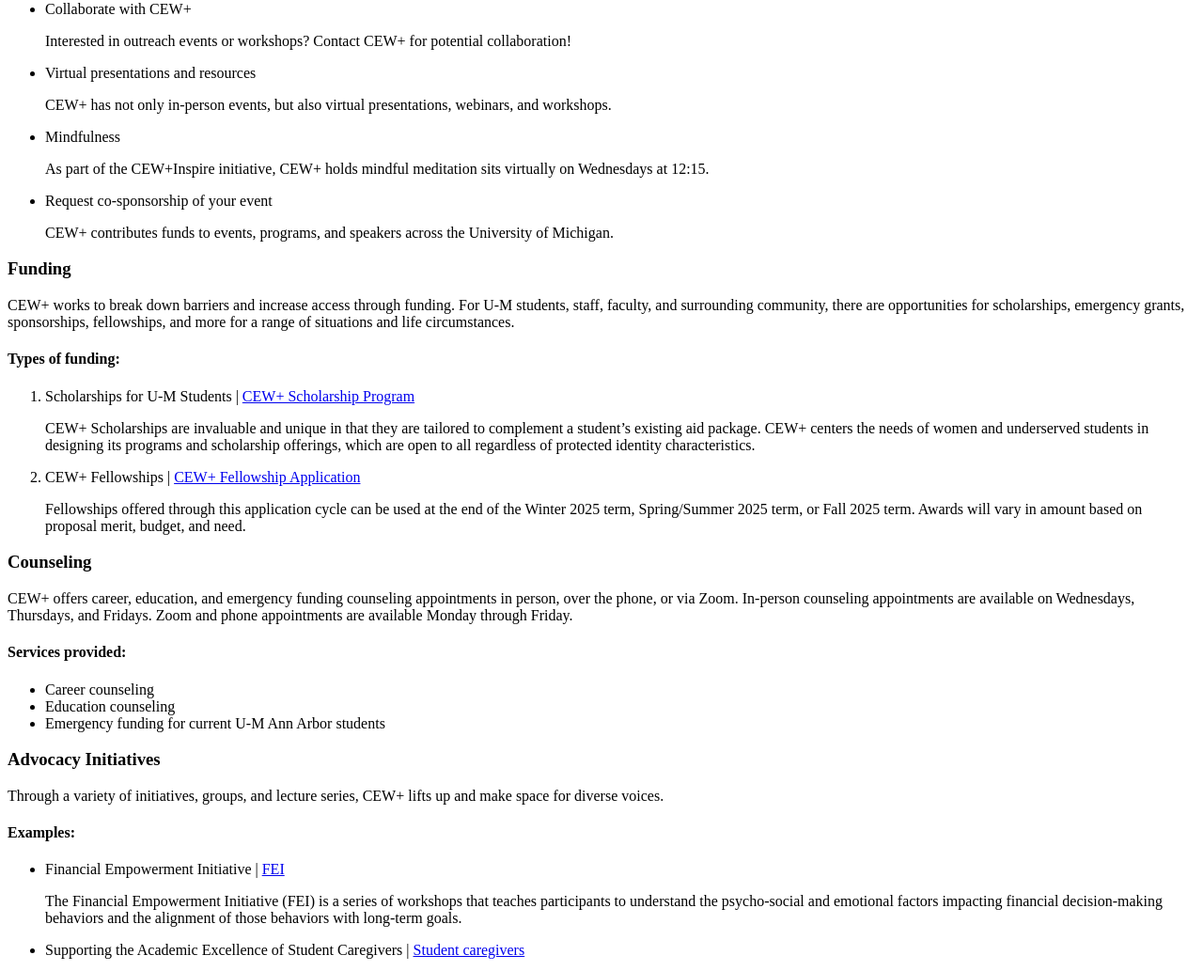
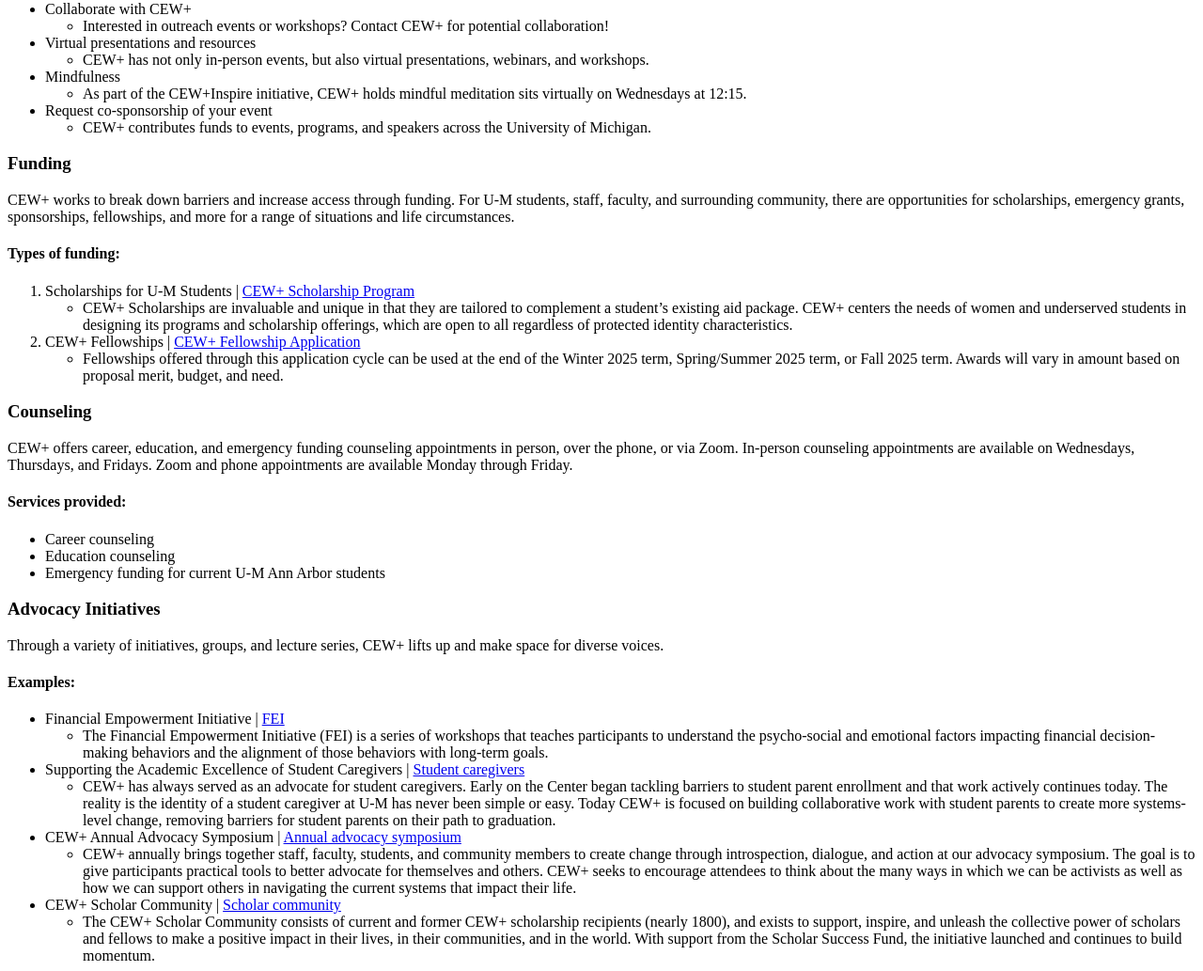
Before and after one commit to yangm19/client_project_w25, a plain HTML site: page cew+.html in a window 1280 px wide. Shown: the part 2570-3603 px from the top of the page at 94% size. Drawn offline with Linux system fonts and the light colour scheme.

Commit message:
Add files via upload

```diff
--- a/cew+.html
+++ b/cew+.html
@@ -54,14 +54,30 @@
             <p>CEW+ hosts a variety of events and workshops open to all university students. These include but are not limited to career, personal, and professional development, STAMP eligible events, financial empowerment, and more!</p>
             <h4>Opportunities and resources:</h4>
             <ul>
-                <li>Collaborate with CEW+</li>
-                <p>Interested in outreach events or workshops? Contact CEW+ for potential collaboration!</p>
-                <li>Virtual presentations and resources</li>
-                <p>CEW+ has not only in-person events, but also virtual presentations, webinars, and workshops.</p>
-                <li>Mindfulness</li>
-                <p>As part of the CEW+Inspire initiative, CEW+ holds mindful meditation sits virtually on Wednesdays at 12:15.</p>
-                <li>Request co-sponsorship of your event</li>
-                <p>CEW+ contributes funds to events, programs, and speakers across the University of Michigan.</p>
+                <li>Collaborate with CEW+
+                    <ul>
+                        <li>Interested in outreach events or workshops? Contact CEW+ for potential collaboration!</li>
+                    </ul>
+                </li>
+
+                <li>Virtual presentations and resources
+                    <ul>
+                        <li>CEW+ has not only in-person events, but also virtual presentations, webinars, and workshops.</li>
+                    </ul>
+                </li>
+
+                <li>Mindfulness
+                    <ul>
+                        <li>As part of the CEW+Inspire initiative, CEW+ holds mindful meditation sits virtually on Wednesdays at 12:15.</li>
+                    </ul>
+                </li>
+
+                <li>Request co-sponsorship of your event
+                    <ul>
+                        <li>CEW+ contributes funds to events, programs, and speakers across the University of Michigan.</li>
+                    </ul>
+                </li>
+
             </ul>
         </section>
 
@@ -70,10 +86,18 @@
             <p>CEW+ works to break down barriers and increase access through funding. For U-M students, staff, faculty, and surrounding community, there are opportunities for scholarships, emergency grants, sponsorships, fellowships, and more for a range of situations and life circumstances.</p>
             <h4>Types of funding:</h4>
             <ol>
-                <li>Scholarships for U-M Students | <a href="https://www.cew.umich.edu/funding/cew-scholarships/">CEW+ Scholarship Program</a></li>
-                <p>CEW+ Scholarships are invaluable and unique in that they are tailored to complement a student’s existing aid package. CEW+ centers the needs of women and underserved students in designing its programs and scholarship offerings, which are open to all regardless of protected identity characteristics.</p>
-                <li>CEW+ Fellowships | <a href="https://www.cew.umich.edu/funding/fellowships/">CEW+ Fellowship Application</a></li>
-                <p>Fellowships offered through this application cycle can be used at the end of the Winter 2025 term, Spring/Summer 2025 term, or Fall 2025 term. Awards will vary in amount based on proposal merit, budget, and need.</p>
+                <li>Scholarships for U-M Students | <a href="https://www.cew.umich.edu/funding/cew-scholarships/">CEW+ Scholarship Program</a>
+                    <ul>
+                        <li>CEW+ Scholarships are invaluable and unique in that they are tailored to complement a student’s existing aid package. CEW+ centers the needs of women and underserved students in designing its programs and scholarship offerings, which are open to all regardless of protected identity characteristics.</li>
+                    </ul>
+                </li>
+
+                <li>CEW+ Fellowships | <a href="https://www.cew.umich.edu/funding/fellowships/">CEW+ Fellowship Application</a>
+                    <ul>
+                        <li>Fellowships offered through this application cycle can be used at the end of the Winter 2025 term, Spring/Summer 2025 term, or Fall 2025 term. Awards will vary in amount based on proposal merit, budget, and need.</li>
+                    </ul>
+                </li>
+
             </ol>
         </section>
 
@@ -94,14 +118,30 @@
             <p>Through a variety of initiatives, groups, and lecture series, CEW+ lifts up and make space for diverse voices.</p>
             <h4>Examples:</h4>
             <ul>
-                <li>Financial Empowerment Initiative | <a href="https://www.cew.umich.edu/financial-empowerment-initiative/">FEI</a></li>
-                <p>The Financial Empowerment Initiative (FEI) is a series of workshops that teaches participants to understand the psycho-social and emotional factors impacting financial decision-making behaviors and the alignment of those behaviors with long-term goals.</p>
-                <li>Supporting the Academic Excellence of Student Caregivers | <a href="https://www.cew.umich.edu/advocacy-initiatives/student-parents/">Student caregivers</a></li>
-                <p>CEW+ has always served as an advocate for student caregivers. Early on the Center began tackling barriers to student parent enrollment and that work actively continues today. The reality is the identity of a student caregiver at U-M has never been simple or easy. Today CEW+ is focused on building collaborative work with student parents to create more systems-level change, removing barriers for student parents on their path to graduation.</p>
-                <li>CEW+ Annual Advocacy Symposium | <a href="https://www.cew.umich.edu/advocacy-initiatives/cew-annual-advocacy-symposium/">Annual advocacy symposium</a></li>
-                <p>CEW+ annually brings together staff, faculty, students, and community members to create change through introspection, dialogue, and action at our advocacy symposium. The goal is to give participants practical tools to better advocate for themselves and others. CEW+ seeks to encourage attendees to think about the many ways in which we can be activists as well as how we can support others in navigating the current systems that impact their life. </p>
-                <li>CEW+ Scholar Community | <a href="https://www.cew.umich.edu/advocacy-initiatives/cew-scholar-community/">Scholar community</a></li>
-                <p>The CEW+ Scholar Community consists of current and former CEW+ scholarship recipients (nearly 1800), and exists to support, inspire, and unleash the collective power of scholars and fellows to make a positive impact in their lives, in their communities, and in the world. With support from the Scholar Success Fund, the initiative launched and continues to build momentum.</p>
+                <li>Financial Empowerment Initiative | <a href="https://www.cew.umich.edu/financial-empowerment-initiative/">FEI</a>
+                    <ul>
+                        <li>The Financial Empowerment Initiative (FEI) is a series of workshops that teaches participants to understand the psycho-social and emotional factors impacting financial decision-making behaviors and the alignment of those behaviors with long-term goals.</li>
+                    </ul>
+                </li>
+
+                <li>Supporting the Academic Excellence of Student Caregivers | <a href="https://www.cew.umich.edu/advocacy-initiatives/student-parents/">Student caregivers</a>
+                    <ul>
+                        <li>CEW+ has always served as an advocate for student caregivers. Early on the Center began tackling barriers to student parent enrollment and that work actively continues today. The reality is the identity of a student caregiver at U-M has never been simple or easy. Today CEW+ is focused on building collaborative work with student parents to create more systems-level change, removing barriers for student parents on their path to graduation.</li>
+                    </ul>
+                </li>
+
+                <li>CEW+ Annual Advocacy Symposium | <a href="https://www.cew.umich.edu/advocacy-initiatives/cew-annual-advocacy-symposium/">Annual advocacy symposium</a>
+                    <ul>
+                        <li>CEW+ annually brings together staff, faculty, students, and community members to create change through introspection, dialogue, and action at our advocacy symposium. The goal is to give participants practical tools to better advocate for themselves and others. CEW+ seeks to encourage attendees to think about the many ways in which we can be activists as well as how we can support others in navigating the current systems that impact their life.</li>
+                    </ul>
+                </li>
+
+                <li>CEW+ Scholar Community | <a href="https://www.cew.umich.edu/advocacy-initiatives/cew-scholar-community/">Scholar community</a>
+                    <ul>
+                        <li>The CEW+ Scholar Community consists of current and former CEW+ scholarship recipients (nearly 1800), and exists to support, inspire, and unleash the collective power of scholars and fellows to make a positive impact in their lives, in their communities, and in the world. With support from the Scholar Success Fund, the initiative launched and continues to build momentum.</li>
+                    </ul>
+                </li>
+
             </ul>
         </section>
     </main>
```
Also changed, not shown: caps.html (+20 -8 lines), foodpantry.html (+40 -15 lines).
